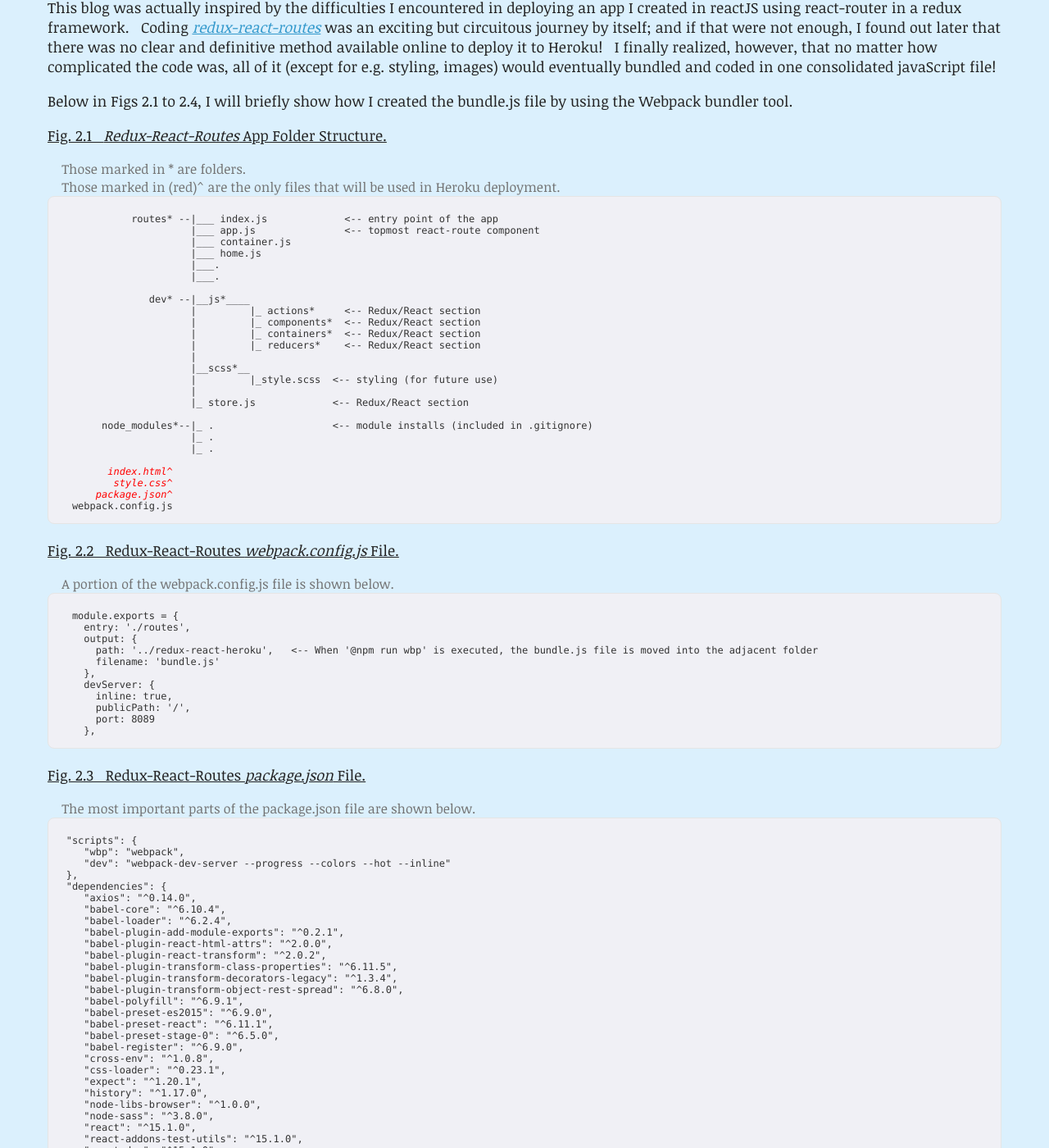
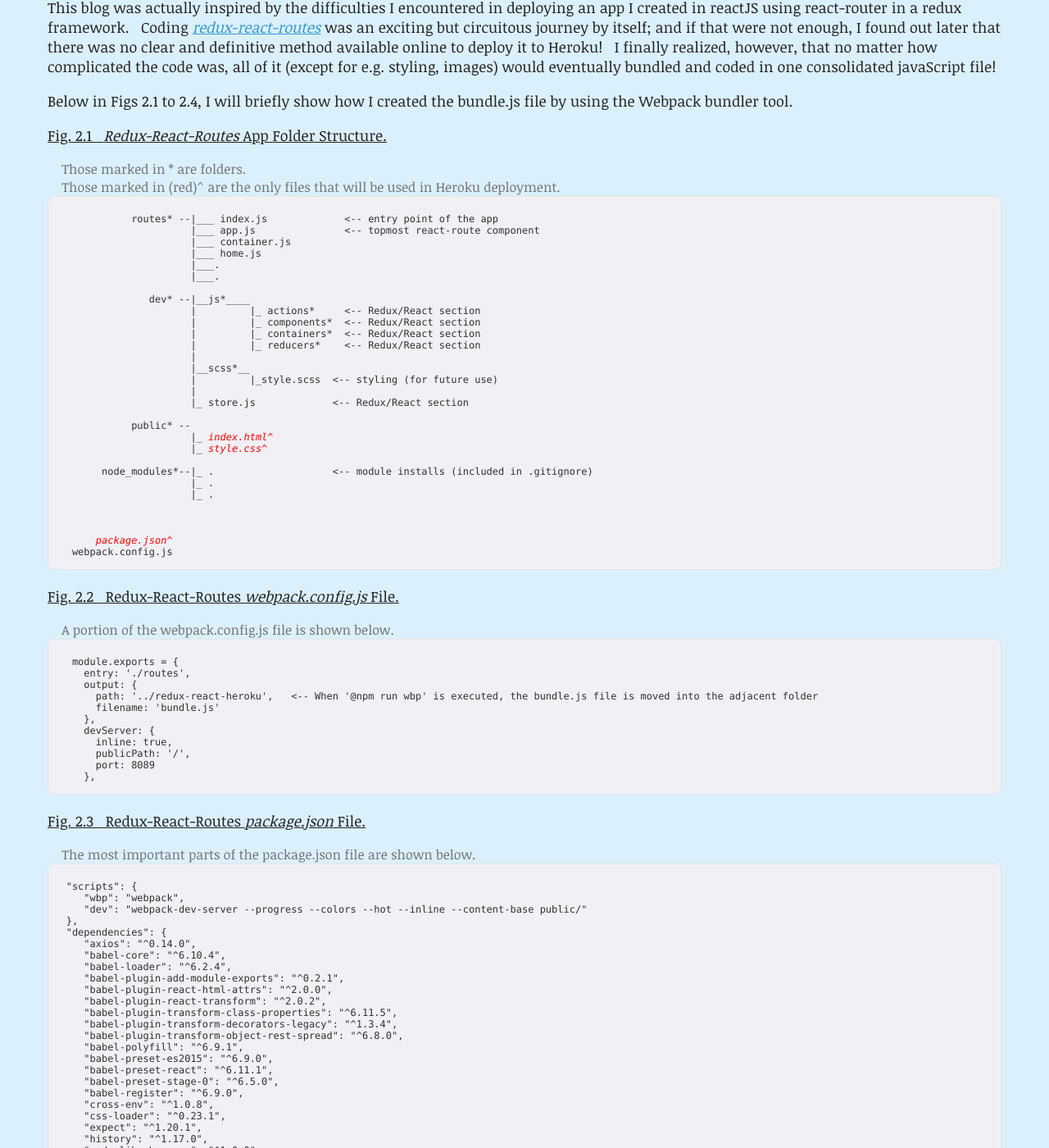
Before and after one commit to rodstaff/rodstaff.github.io, a Jekyll site: the page blog/index.html, which Jekyll copies as it is, in a window 1280 px wide and 1400 px high, scrolled down 378 px. Shown: the whole window at 82% size. Built offline with Jekyll 4.4.1, drawn with Linux system fonts in a browser that asks for light colours; some of the changed text lies outside the part shown.

Commit message:
modified blog1 view

```diff
--- a/blog/index.html
+++ b/blog/index.html
@@ -44,12 +44,16 @@
                         |
                         |_ store.js             <-- Redux/React section
 
+              public* --
+                        |_ <em>index.html^</em>
+                        |_ <em>style.css^</em>
+
          node_modules*--|_ .                    <-- module installs (included in .gitignore)
                         |_ .
                         |_ .
 
-          <em>index.html^</em>
-           <em>style.css^</em>
+
+
         <em>package.json^</em>
     webpack.config.js
  </pre>
@@ -78,7 +82,7 @@
  <pre>
    "scripts": {
       "wbp": "webpack",
-      "dev": "webpack-dev-server --progress --colors --hot --inline"
+      "dev": "webpack-dev-server --progress --colors --hot --inline --content-base public/"
    },
    "dependencies": {
       "axios": "^0.14.0",
```
